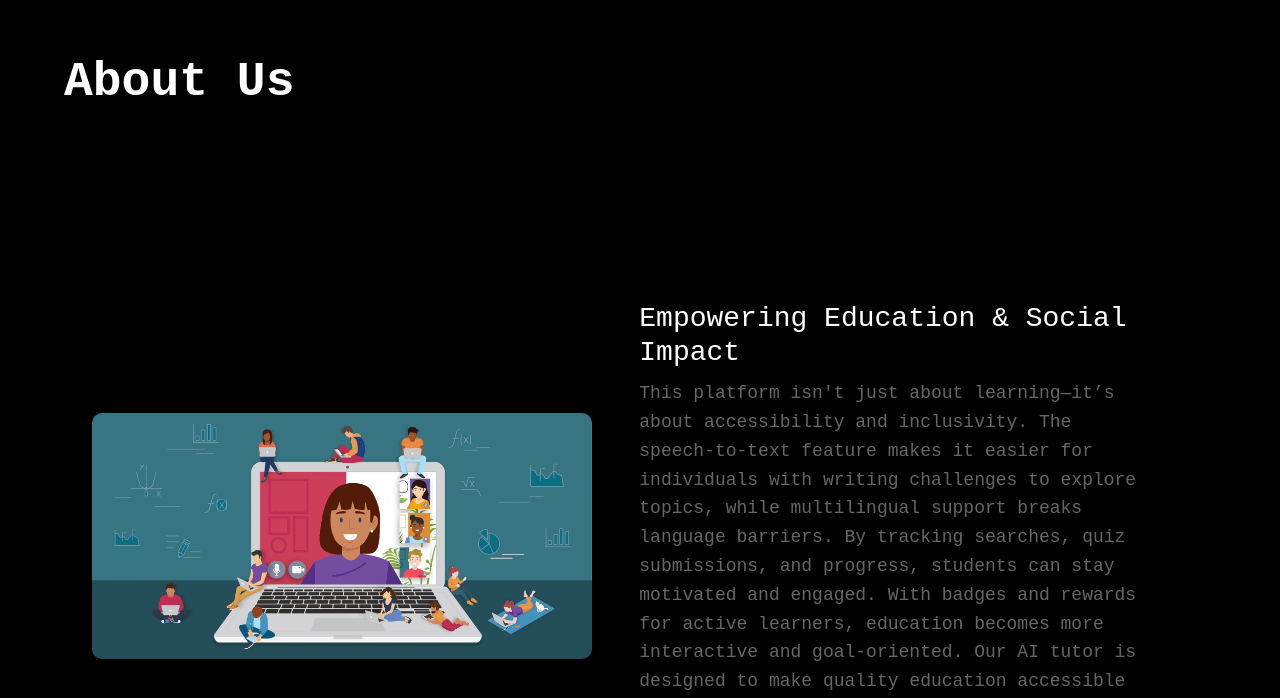
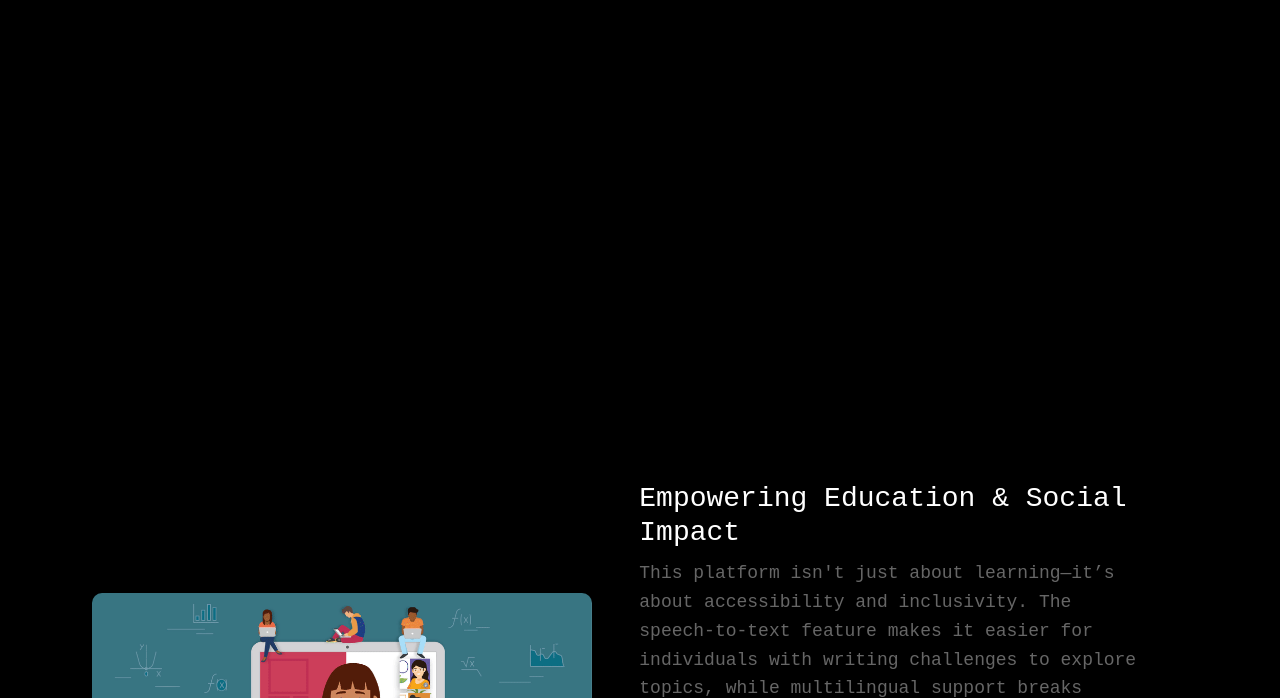
Before and after one commit to Waitenboy/IntellisearchAI, a React (Create React App) app in the folder frontend/: page /about in a window 1280 px wide. Shown: the part 402-1100 px from the top of the page. Built offline with nearby package versions, Linux system fonts and the light colour scheme; a web font is replaced by a local one.

Commit message:
about page

```diff
--- a/frontend/src/About.js
+++ b/frontend/src/About.js
@@ -46,13 +46,14 @@ const imageRef = useRef(null);
   style={{
     backgroundColor: "black", // Solid black background
     width: "100vw", // Ensures full width
-    height: "60vh", // Makes it full screen height
+    height: "90vh", // Makes it full screen height
     position: "relative", // Needed for absolute positioning of text
+    pointerEvents: "none",
   }}
 >
 
 <spline-viewer
-  url="https://prod.spline.design/86LiDqL9mATmGifH/scene.splinecode"
+  url="https://prod.spline.design/Yw1pwPnjE4pVxSMH/scene.splinecode"
   style={{
     width: '100%',
     height: '100%',  // Full screen height
@@ -64,7 +65,7 @@ const imageRef = useRef(null);
 ></spline-viewer>
 
         {/* "About Us" Text at Bottom Left */}
-        <div
+        {/* <div
           style={{
             position: "absolute",
             bottom: "5%", // Adjust spacing from the bottom
@@ -77,10 +78,10 @@ const imageRef = useRef(null);
           }}
         >
           About Us
-        </div>
+        </div> */}
 
       </div>
-      <div style={{ marginTop: "100px" }}>
+      <div style={{ marginTop: "40px" }}>
       {/* About Content Section (Image on Left, Text on Right) */}
       <div className="about-container">
         {/* Image (Spread Across Left Half) */}
--- a/frontend/src/App.js
+++ b/frontend/src/App.js
@@ -74,25 +74,7 @@ function App() {
 
 
                                         <SearchComponent />
-                                        <div style={{
-  marginTop: '40px',
-  display: 'flex',
-  justifyContent: 'center',
-  overflow: 'hidden'
-}}>
-  <div style={{
-    transform: 'scale(1.3)',   // Zoom in
-    transformOrigin: 'center', // Keep zoom centered
-    width: '100%',
-    maxWidth: '1000px',
-    height: '1000px'
-  }}>
-                                        <spline-viewer
-          url="https://prod.spline.design/INtBPMdsnvM2CLJK/scene.splinecode"
-          style={{ width: '100%', height: '100%',  }}
-        ></spline-viewer>
-         </div>
-         </div>
+
                                         <div
                                         style={{
                                             width: "100%",
@@ -178,7 +160,25 @@ function App() {
                                     </div>
 
                                     <FeaturesSection />
-
+                                    {/* <div style={{
+                                            marginTop: '40px',
+                                            display: 'flex',
+                                            justifyContent: 'center',
+                                            overflow: 'hidden'
+                                            }}>
+                                            <div style={{
+                                                transform: 'scale(1.3)',   // Zoom in
+                                                transformOrigin: 'center', // Keep zoom centered
+                                                width: '100%',
+                                                maxWidth: '1000px',
+                                                height: '1000px'
+                                            }}>
+                                        <spline-viewer
+                                            url="https://prod.spline.design/INtBPMdsnvM2CLJK/scene.splinecode"
+                                            style={{ width: '100%', height: '100%',  }}
+                                            ></spline-viewer>
+                                            </div>
+                                            </div> */}
 
                                     </div>
                                 </div>
```
